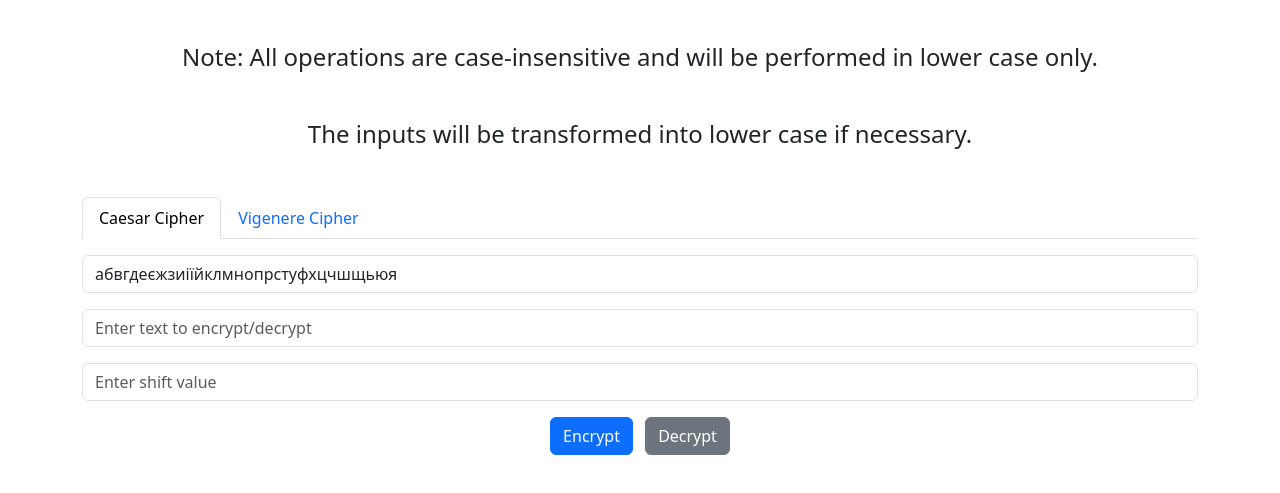
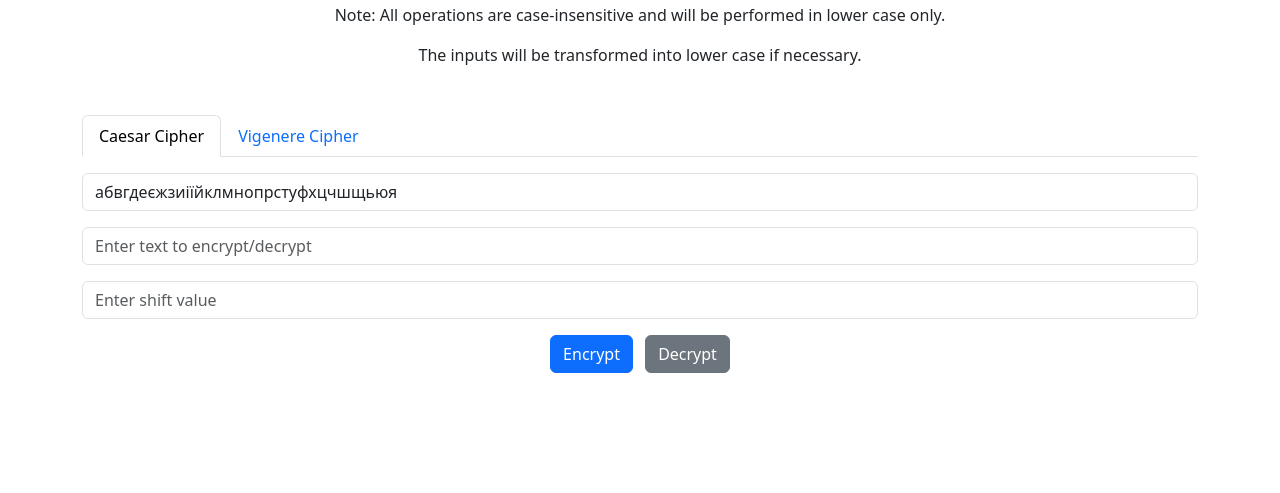
Before and after one commit to whitebear60/informationsecurity, a plain HTML site: page index.html in a window 1280 px wide. Shown: the part 101-594 px from the top of the page. Drawn offline with Linux system fonts and the light colour scheme.

Commit message:
Fix note formatting

```diff
--- a/index.html
+++ b/index.html
@@ -11,8 +11,8 @@
 <body>
     <div class="container text-center">
         <h1 class="mt-5">Lab 1: Caesar and Vigenere Cipher</h1>
-        <h4 class="mt-5">Note: All operations are case-insensitive and will be performed in lower case only.</h4>
-        <h4 class="mt-5">The inputs will be transformed into lower case if necessary.</h4>
+        <p>Note: All operations are case-insensitive and will be performed in lower case only.</p>
+        <p>The inputs will be transformed into lower case if necessary.</>
         <ul class="nav nav-tabs mt-5" role="tablist">
             <li class="nav-item">
                 <button
```
